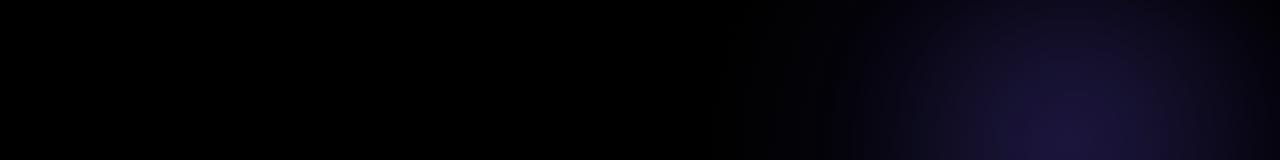
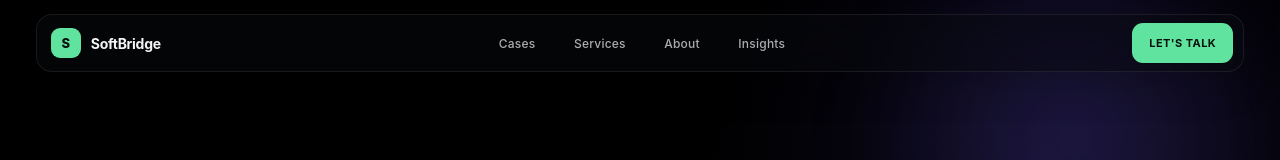
Before and after one commit to Dpehect/Trionn, a Next.js app: page / in a window 1280 px wide. Shown: the top 160 px of the page. Built offline with nearby package versions, Linux system fonts and the light colour scheme; no server answers.

Commit message:
Trionn_Simple_Premium_Navbar

```diff
--- a/components/case-study-page.tsx
+++ b/components/case-study-page.tsx
@@ -9,6 +9,7 @@ import { useRef } from "react";
 import { getCaseSeoProfile, type CaseStudy } from "@/data/cases";
 import styles from "./case-study-page.module.css";
 import { ArcCarouselSection } from "./arc-carousel-section";
+import { SiteNavbar } from "./site-navbar";
 
 gsap.registerPlugin(ScrollTrigger, useGSAP);
 
@@ -499,6 +500,7 @@ export function CaseStudyPage({ study }: { study: CaseStudy }) {
 
   return (
     <main ref={root} className={`${styles.page} ${styles.titaniumTheme}`}>
+      <SiteNavbar />
       <section className={styles.workSection}>
         <div className={styles.workSticky}>
           <div className={styles.container}>
--- a/components/layered-homepage.tsx
+++ b/components/layered-homepage.tsx
@@ -10,6 +10,7 @@ import { useRef } from "react";
 import homeTheme from "./home-black-background.module.css";
 import { IntroAudienceSection } from "./intro-audience-section";
 import { CapabilityMarqueeSection } from "./capability-marquee-section";
+import { SiteNavbar } from "./site-navbar";
 
 gsap.registerPlugin(ScrollTrigger, useGSAP);
 
@@ -320,6 +321,7 @@ export function LayeredHomepage() {
 
   return (
     <main ref={root} className={`site-shell ${homeTheme.root}`}>
+      <SiteNavbar />
       <section className="intro">
         <div className="intro-aurora intro-aurora--one" aria-hidden="true" />
         <div className="intro-aurora intro-aurora--two" aria-hidden="true" />
--- /dev/null
+++ b/components/site-navbar.module.css
@@ -0,0 +1,221 @@
+.shell {
+  position: fixed;
+  top: 0;
+  left: 0;
+  right: 0;
+  z-index: 1000;
+  padding: 14px clamp(16px, 2.8vw, 42px);
+  pointer-events: none;
+}
+
+.nav {
+  width: min(100%, 1440px);
+  min-height: 58px;
+  margin: 0 auto;
+  padding: 0 10px 0 14px;
+  display: grid;
+  grid-template-columns: 1fr auto 1fr;
+  align-items: center;
+  gap: 28px;
+  border: 1px solid rgba(255, 255, 255, .08);
+  border-radius: 16px;
+  background: rgba(8, 11, 14, .54);
+  box-shadow: 0 12px 40px rgba(0, 0, 0, .16);
+  backdrop-filter: blur(18px) saturate(125%);
+  -webkit-backdrop-filter: blur(18px) saturate(125%);
+  pointer-events: auto;
+}
+
+.brand {
+  width: max-content;
+  display: inline-flex;
+  align-items: center;
+  gap: 10px;
+  color: #f4f5f7;
+  text-decoration: none;
+}
+
+.mark {
+  width: 30px;
+  height: 30px;
+  display: grid;
+  place-items: center;
+  border-radius: 9px;
+  color: #08110d;
+  background: #61e3a0;
+  font-size: 13px;
+  font-weight: 800;
+}
+
+.wordmark {
+  font-size: 14px;
+  font-weight: 650;
+  letter-spacing: -.02em;
+}
+
+.desktopLinks {
+  display: flex;
+  align-items: center;
+  gap: clamp(24px, 3vw, 44px);
+}
+
+.desktopLinks a {
+  position: relative;
+  padding: 20px 0;
+  color: rgba(244, 245, 247, .70);
+  font-size: 12px;
+  font-weight: 550;
+  letter-spacing: .02em;
+  text-decoration: none;
+  transition: color .25s ease;
+}
+
+.desktopLinks a::after {
+  content: "";
+  position: absolute;
+  left: 0;
+  right: 0;
+  bottom: 14px;
+  height: 1px;
+  background: #61e3a0;
+  transform: scaleX(0);
+  transform-origin: left;
+  transition: transform .28s cubic-bezier(.16, 1, .3, 1);
+}
+
+.desktopLinks a:hover,
+.desktopLinks a:focus-visible {
+  color: #ffffff;
+}
+
+.desktopLinks a:hover::after,
+.desktopLinks a:focus-visible::after {
+  transform: scaleX(1);
+}
+
+.cta {
+  justify-self: end;
+  display: inline-flex;
+  align-items: center;
+  min-height: 40px;
+  padding: 0 17px;
+  border-radius: 11px;
+  color: #08110d;
+  background: #61e3a0;
+  font-size: 11px;
+  font-weight: 750;
+  letter-spacing: .04em;
+  text-decoration: none;
+  text-transform: uppercase;
+  transition: transform .25s ease, box-shadow .25s ease;
+}
+
+.cta:hover,
+.cta:focus-visible {
+  transform: translateY(-1px);
+  box-shadow: 0 10px 28px rgba(97, 227, 160, .22);
+}
+
+.mobileMenu {
+  display: none;
+  justify-self: end;
+  position: relative;
+}
+
+.mobileMenu summary {
+  width: 42px;
+  height: 42px;
+  display: grid;
+  place-content: center;
+  gap: 6px;
+  border-radius: 11px;
+  cursor: pointer;
+  list-style: none;
+  background: rgba(255,255,255,.06);
+}
+
+.mobileMenu summary::-webkit-details-marker {
+  display: none;
+}
+
+.mobileMenu summary span {
+  width: 18px;
+  height: 1px;
+  display: block;
+  background: #f4f5f7;
+  transition: transform .25s ease;
+}
+
+.mobileMenu[open] summary span:first-child {
+  transform: translateY(3.5px) rotate(45deg);
+}
+
+.mobileMenu[open] summary span:last-child {
+  transform: translateY(-3.5px) rotate(-45deg);
+}
+
+.mobilePanel {
+  position: absolute;
+  top: 52px;
+  right: 0;
+  width: min(280px, calc(100vw - 32px));
+  padding: 10px;
+  display: grid;
+  gap: 2px;
+  border: 1px solid rgba(255,255,255,.08);
+  border-radius: 14px;
+  background: rgba(8, 11, 14, .96);
+  box-shadow: 0 24px 60px rgba(0,0,0,.34);
+  backdrop-filter: blur(18px);
+}
+
+.mobilePanel a {
+  padding: 14px 15px;
+  border-radius: 10px;
+  color: #f4f5f7;
+  font-size: 14px;
+  text-decoration: none;
+}
+
+.mobilePanel a:hover,
+.mobilePanel a:focus-visible {
+  background: rgba(255,255,255,.06);
+}
+
+@media (max-width: 820px) {
+  .nav {
+    grid-template-columns: 1fr auto;
+  }
+
+  .desktopLinks,
+  .cta {
+    display: none;
+  }
+
+  .mobileMenu {
+    display: block;
+  }
+}
+
+@media (max-width: 520px) {
+  .shell {
+    padding: 10px;
+  }
+
+  .nav {
+    min-height: 54px;
+    border-radius: 14px;
+  }
+
+  .wordmark {
+    font-size: 13px;
+  }
+}
+
+@media (prefers-reduced-motion: reduce) {
+  .desktopLinks a::after,
+  .cta,
+  .mobileMenu summary span {
+    transition: none;
+  }
+}
--- /dev/null
+++ b/components/site-navbar.tsx
@@ -0,0 +1,46 @@
+"use client";
+
+import Link from "next/link";
+import styles from "./site-navbar.module.css";
+
+export function SiteNavbar() {
+  return (
+    <header className={styles.shell}>
+      <nav className={styles.nav} aria-label="Primary navigation">
+        <Link className={styles.brand} href="/" aria-label="SoftBridge Solutions home">
+          <span className={styles.mark} aria-hidden="true">S</span>
+          <span className={styles.wordmark}>SoftBridge</span>
+        </Link>
+
+        <div className={styles.desktopLinks}>
+          <Link href="/#cases">Cases</Link>
+          <Link href="/services/software-development-finland">Services</Link>
+          <Link href="/about">About</Link>
+          <Link href="/insights/how-to-choose-software-development-company-finland">
+            Insights
+          </Link>
+        </div>
+
+        <Link className={styles.cta} href="mailto:hello@softbridge-solutions.com">
+          Let&apos;s talk
+        </Link>
+
+        <details className={styles.mobileMenu}>
+          <summary aria-label="Open navigation">
+            <span />
+            <span />
+          </summary>
+          <div className={styles.mobilePanel}>
+            <Link href="/#cases">Cases</Link>
+            <Link href="/services/software-development-finland">Services</Link>
+            <Link href="/about">About</Link>
+            <Link href="/insights/how-to-choose-software-development-company-finland">
+              Insights
+            </Link>
+            <a href="mailto:hello@softbridge-solutions.com">Let&apos;s talk</a>
+          </div>
+        </details>
+      </nav>
+    </header>
+  );
+}
```
